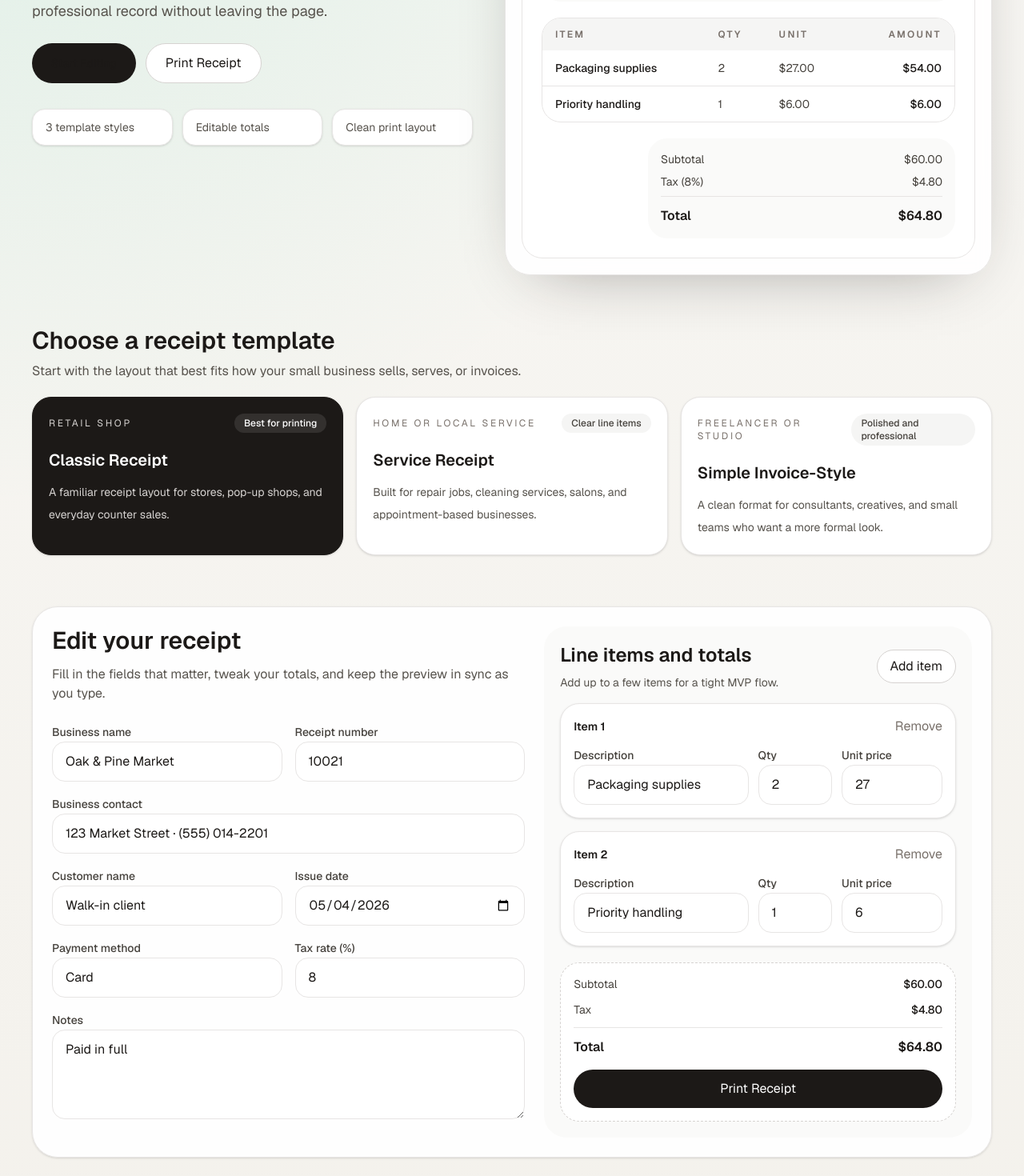
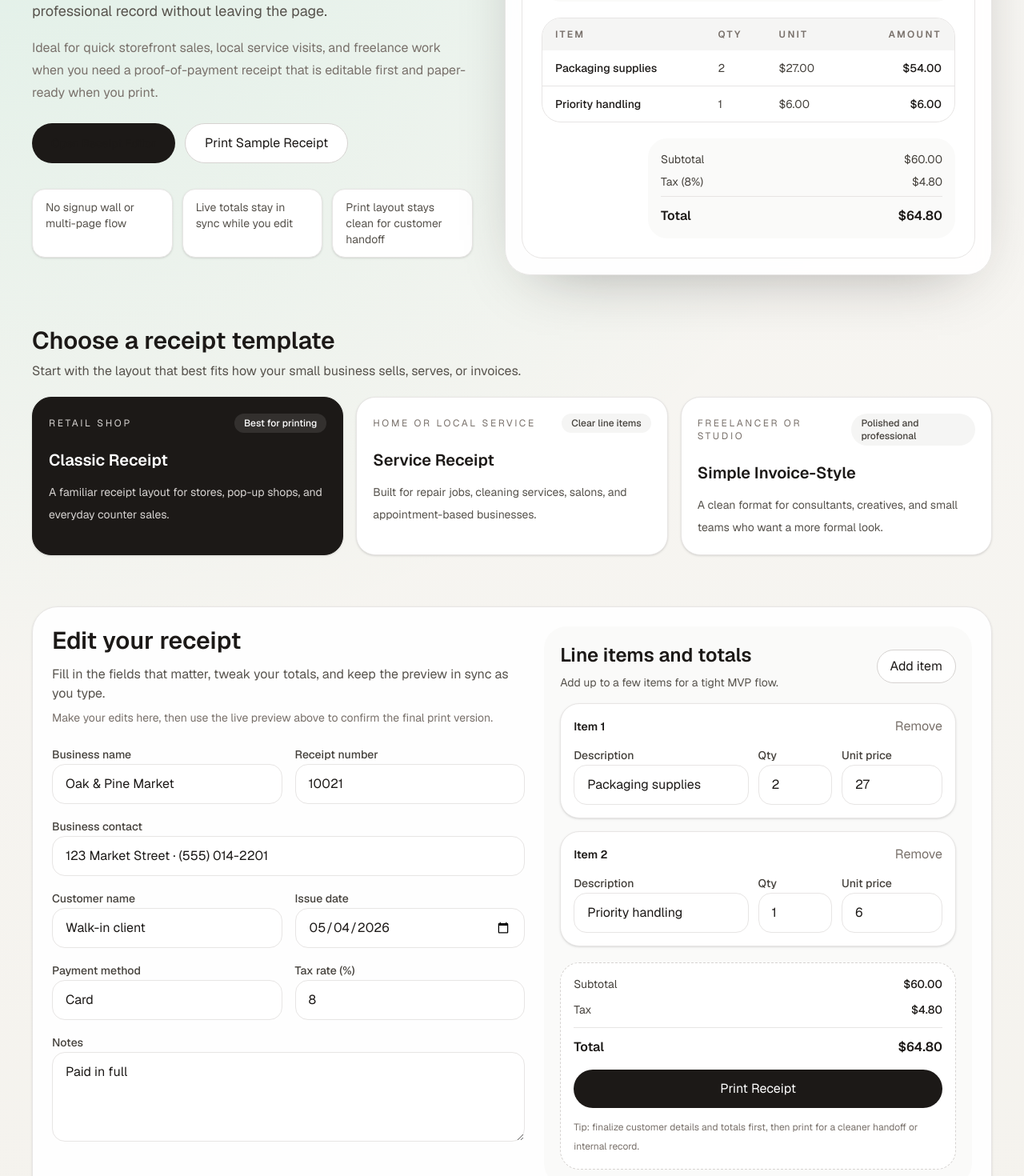
Before and after one commit to yangjianuo/receipt-template-small-business, a Next.js app: page / in a window 1280 px wide. Shown: the part 400-1870 px from the top of the page at 80% size. Built offline with nearby package versions, Linux system fonts and the light colour scheme.

Commit message:
feat: polish receipt workflow landing page

```diff
--- a/src/app/page.tsx
+++ b/src/app/page.tsx
@@ -2,9 +2,9 @@ import type { Metadata } from "next";
 import { ReceiptWorkflow } from "@/components/receipt-workflow";
 
 export const metadata: Metadata = {
-  title: "Free Receipt Template for Small Business | Editable & Printable",
+  title: "Free Receipt Template for Small Business | Printable & Editable",
   description:
-    "Create a free receipt template for small business use. Choose a layout, edit business and customer details, update totals live, and print a polished receipt in minutes.",
+    "Edit a free receipt template for small business use. Choose a printable layout for retail shops, freelancers, and service businesses, update totals live, and print in minutes.",
 };
 
 export default function Home() {
--- a/src/components/receipt-workflow.tsx
+++ b/src/components/receipt-workflow.tsx
@@ -40,6 +40,12 @@ const useCases = [
   "Freelancers sending simple proof of payment after a job",
   "Home service businesses documenting cash or card payments",
   "Studios, salons, and local shops that need a clean printable receipt",
+];
+
+const reassurancePoints = [
+  "No signup wall or multi-page flow",
+  "Live totals stay in sync while you edit",
+  "Print layout stays clean for customer handoff",
 ];
 
 const faqs = [
@@ -146,26 +152,32 @@ export function ReceiptWorkflow() {
                 Build a polished receipt in minutes. Pick a template, edit the business and customer
                 details, adjust line items, and print a professional record without leaving the page.
               </p>
+              <p className="max-w-2xl text-sm leading-7 text-stone-500 sm:text-base">
+                Ideal for quick storefront sales, local service visits, and freelance work when you need
+                a proof-of-payment receipt that is editable first and paper-ready when you print.
+              </p>
             </div>
             <div className="flex flex-col gap-3 sm:flex-row">
               <a
                 href="#editor"
                 className="inline-flex items-center justify-center rounded-full bg-stone-900 px-6 py-3 text-sm font-medium text-white transition hover:bg-stone-700"
               >
-                Start Editing
+                Open Receipt Editor
               </a>
               <button
                 type="button"
                 onClick={handlePrint}
                 className="inline-flex items-center justify-center rounded-full border border-stone-300 bg-white px-6 py-3 text-sm font-medium text-stone-900 transition hover:border-stone-400 hover:bg-stone-100"
               >
-                Print Receipt
+                Print Sample Receipt
               </button>
             </div>
             <ul className="grid gap-3 pt-2 text-sm text-stone-600 sm:grid-cols-3">
-              <li className="rounded-2xl border border-stone-200 bg-white px-4 py-3 shadow-sm">3 template styles</li>
-              <li className="rounded-2xl border border-stone-200 bg-white px-4 py-3 shadow-sm">Editable totals</li>
-              <li className="rounded-2xl border border-stone-200 bg-white px-4 py-3 shadow-sm">Clean print layout</li>
+              {reassurancePoints.map((item) => (
+                <li key={item} className="rounded-2xl border border-stone-200 bg-white px-4 py-3 shadow-sm">
+                  {item}
+                </li>
+              ))}
             </ul>
           </div>
 
@@ -298,12 +310,15 @@ export function ReceiptWorkflow() {
           </div>
         </section>
 
-        <section id="editor" className="grid gap-6 rounded-[32px] border border-stone-200 bg-white/95 p-6 shadow-sm lg:grid-cols-[1.05fr_0.95fr] print:hidden">
+        <section id="editor" className="scroll-mt-8 grid gap-6 rounded-[32px] border border-stone-200 bg-white/95 p-6 shadow-sm lg:grid-cols-[1.05fr_0.95fr] print:hidden">
           <div className="space-y-6">
             <div>
               <h2 className="text-2xl font-semibold sm:text-3xl">Edit your receipt</h2>
               <p className="mt-3 max-w-2xl text-stone-600">
                 Fill in the fields that matter, tweak your totals, and keep the preview in sync as you type.
+              </p>
+              <p className="mt-2 text-sm text-stone-500">
+                Make your edits here, then use the live preview above to confirm the final print version.
               </p>
             </div>
 
@@ -462,6 +477,9 @@ export function ReceiptWorkflow() {
               >
                 Print Receipt
               </button>
+              <p className="mt-3 text-xs leading-6 text-stone-500">
+                Tip: finalize customer details and totals first, then print for a cleaner handoff or internal record.
+              </p>
             </div>
           </div>
         </section>
@@ -511,11 +529,29 @@ export function ReceiptWorkflow() {
           </div>
           <ul className="grid gap-3 text-sm text-stone-700 sm:grid-cols-2">
             {useCases.map((item) => (
-              <li key={item} className="rounded-2xl border border-stone-200 bg-white px-4 py-4 shadow-sm">
+              <li key={item} className="rounded-full border border-stone-200 bg-white px-4 py-3 shadow-sm">
                 {item}
               </li>
             ))}
           </ul>
+        </section>
+
+        <section id="how-it-works" className="space-y-5 print:hidden">
+          <div className="space-y-2">
+            <h2 className="text-2xl font-semibold sm:text-3xl">How it works</h2>
+            <p className="max-w-3xl text-stone-600">A simple path from blank template to a professional small business receipt.</p>
+          </div>
+          <div className="grid gap-4 md:grid-cols-3">
+            {steps.map((step, index) => (
+              <article key={step.title} className="rounded-3xl border border-stone-200 bg-white p-5 shadow-sm">
+                <span className="inline-flex h-10 w-10 items-center justify-center rounded-full bg-stone-900 text-sm font-semibold text-white">
+                  0{index + 1}
+                </span>
+                <h3 className="mt-4 text-lg font-semibold">{step.title}</h3>
+                <p className="mt-3 text-sm leading-7 text-stone-600">{step.desc}</p>
+              </article>
+            ))}
+          </div>
         </section>
 
         <section className="space-y-5 print:hidden">
@@ -532,6 +568,34 @@ export function ReceiptWorkflow() {
                 <p className="mt-3 text-sm leading-7 text-stone-600">{faq.answer}</p>
               </article>
             ))}
+          </div>
+        </section>
+
+        <section className="print:hidden">
+          <div className="rounded-[32px] border border-stone-200 bg-white px-6 py-10 text-center shadow-sm sm:px-8">
+            <p className="text-sm font-medium uppercase tracking-[0.22em] text-stone-500">
+              Ready to finish your receipt?
+            </p>
+            <h2 className="mt-3 text-3xl font-semibold tracking-tight text-stone-900 sm:text-4xl">
+              Create your receipt and print it in minutes
+            </h2>
+            <p className="mx-auto mt-3 max-w-2xl text-sm leading-7 text-stone-600 sm:text-base">
+              Choose a layout, edit the details, and use the print-ready version on this page for fast customer handoff or bookkeeping.
+            </p>
+            <div className="mt-6 flex flex-col items-center justify-center gap-3 sm:flex-row">
+              <a
+                href="#editor"
+                className="inline-flex items-center justify-center rounded-full bg-stone-900 px-6 py-3 text-sm font-medium text-white transition hover:bg-stone-700"
+              >
+                Start Editing
+              </a>
+              <a
+                href="#preview"
+                className="inline-flex items-center justify-center rounded-full border border-stone-300 bg-white px-6 py-3 text-sm font-medium text-stone-900 transition hover:border-stone-400 hover:bg-stone-100"
+              >
+                Back to Preview
+              </a>
+            </div>
           </div>
         </section>
       </section>
```
